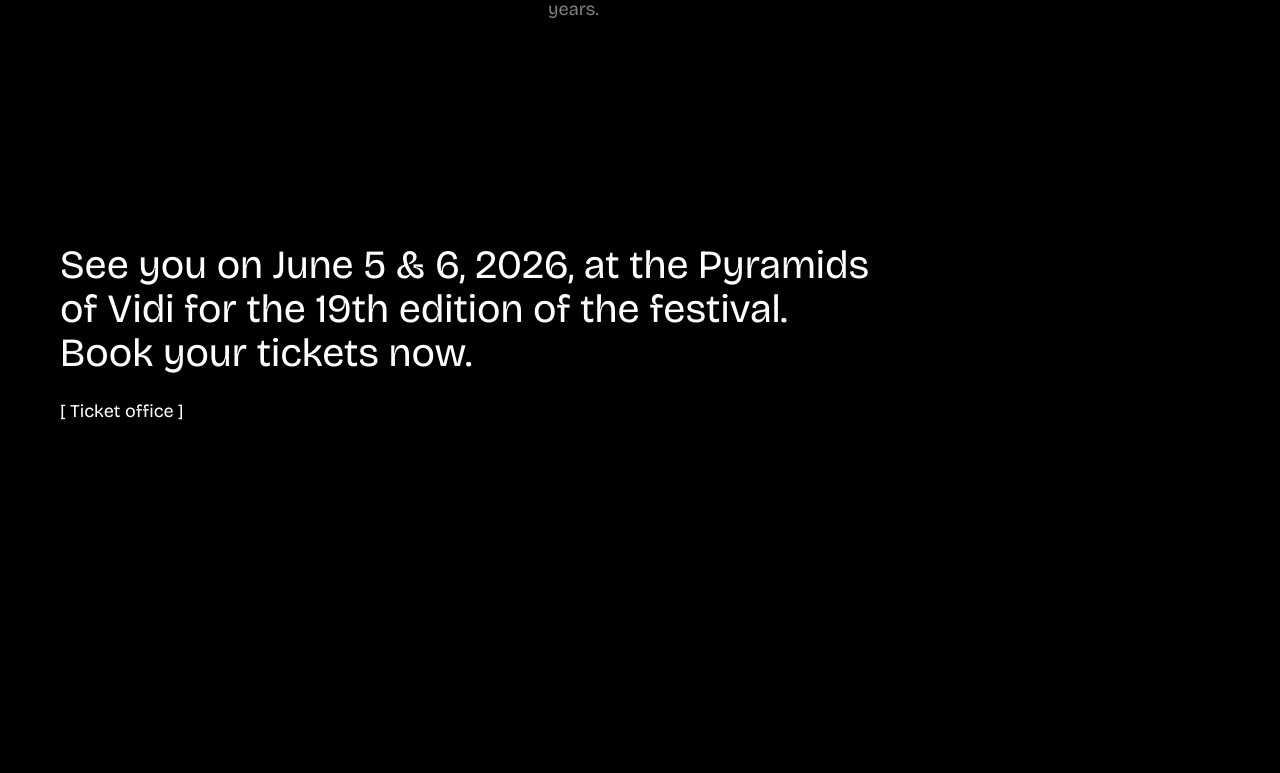
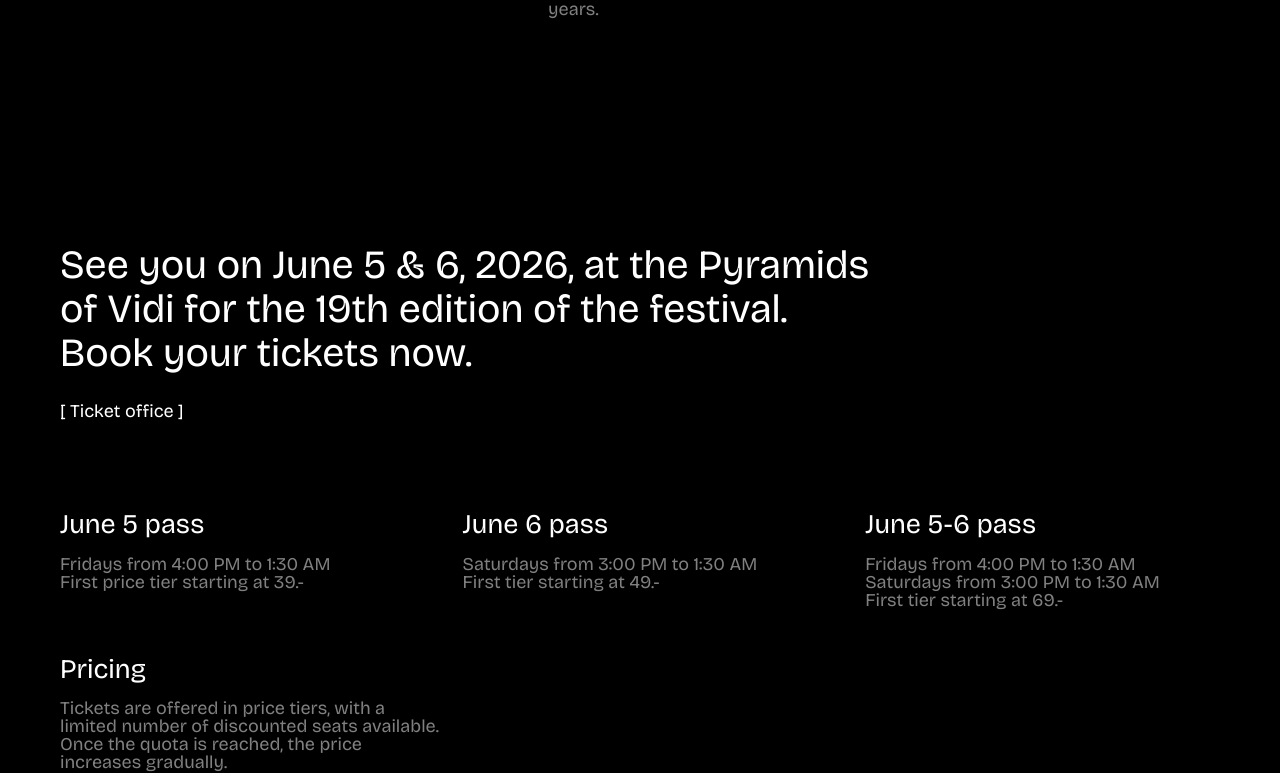
Before and after one commit to eko0-zero/chocolate, a React (Vite) app: page / in a window 1280 px wide. Shown: the part 1459-2232 px from the top of the page. Before the commit the page ends 1883 px from the top, so only its background shows below. Built offline with nearby package versions, Linux system fonts and the light colour scheme.

Commit message:
second content

```diff
--- a/src/App.jsx
+++ b/src/App.jsx
@@ -78,6 +78,38 @@ function App() {
       <div className="ml-15 mt-6 text-sm font-bricolage">
         <span>[</span> Ticket office <span>]</span>
       </div>
+      <div className="flex ml-15 mt-20 gap-[8%]">
+        <div className="flex flex-col w-[25%] gap-[10px]">
+          <div className="subtitle">June 5 pass</div>
+          <p>
+            Fridays from 4:00 PM to 1:30 AM <br /> First price tier starting at
+            39.-
+          </p>
+        </div>
+        <div className="flex flex-col w-[25%] gap-[10px]">
+          <div className="subtitle">June 6 pass</div>
+          <p>
+            Saturdays from 3:00 PM to 1:30 AM <br />
+            First tier starting at 49.-
+          </p>
+        </div>
+        <div className="flex flex-col w-[25%] gap-[10px]">
+          <div className="subtitle">June 5-6 pass</div>
+          <p>
+            Fridays from 4:00 PM to 1:30 AM <br />
+            Saturdays from 3:00 PM to 1:30 AM <br />
+            First tier starting at 69.-
+          </p>
+        </div>
+      </div>
+      <div className="flex flex-col w-[30%] gap-[10px] ml-15 mt-10">
+        <div className="subtitle">Pricing</div>
+        <p>
+          Tickets are offered in price tiers, with a limited number of
+          discounted seats available. Once the quota is reached, the price
+          increases gradually.
+        </p>
+      </div>
     </>
   );
 }
```
